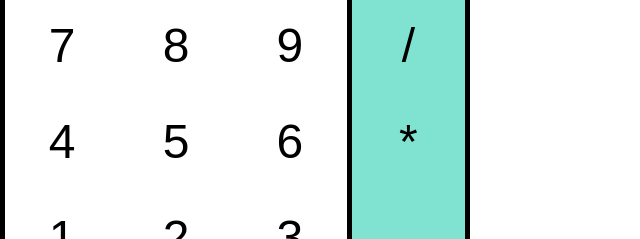
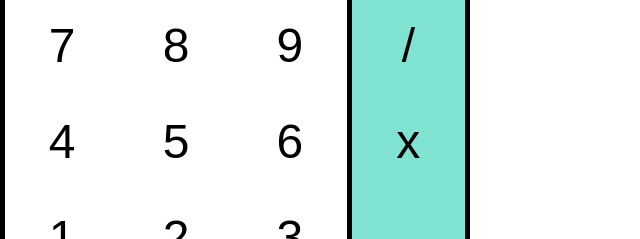
Before and after one commit to walid243/Calculator_App, a plain HTML site: page src/main/html/calculator.html in a window 1280 px wide. Shown: the part 109-348 px from the top of the page, 0-640 px from the left. Drawn offline with Linux system fonts and the light colour scheme.

Commit message:
multiply sign change

```diff
--- a/src/main/html/calculator.html
+++ b/src/main/html/calculator.html
@@ -24,7 +24,7 @@
                     <button class="key">4</button>
                     <button class="key">5</button>
                     <button class="key">6</button>
-                    <button class="sign key left_border">*</button>
+                    <button class="sign key left_border">x</button>
                 </div>
                 <div class="cbody">
                     <button class="key">1</button>
```
